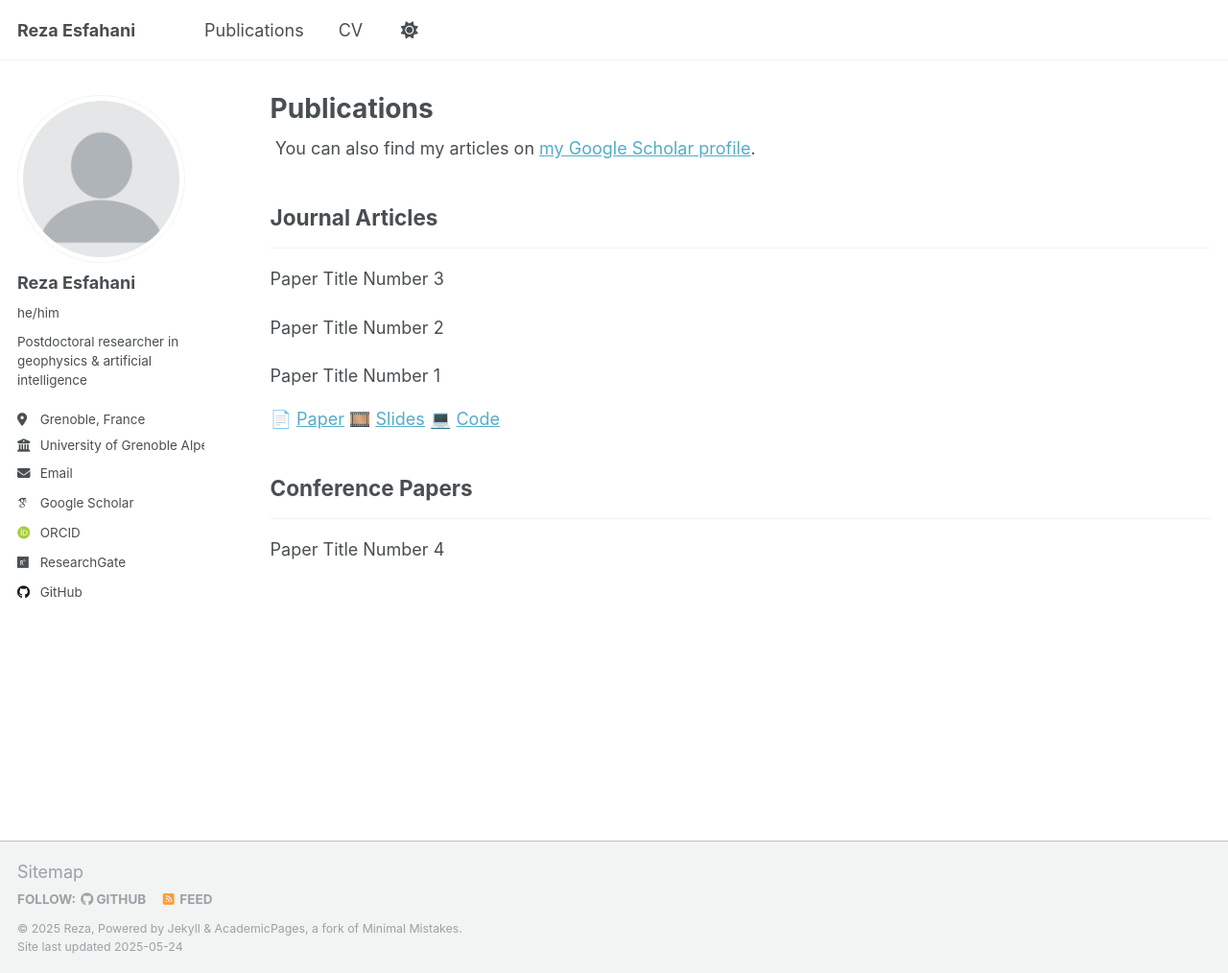
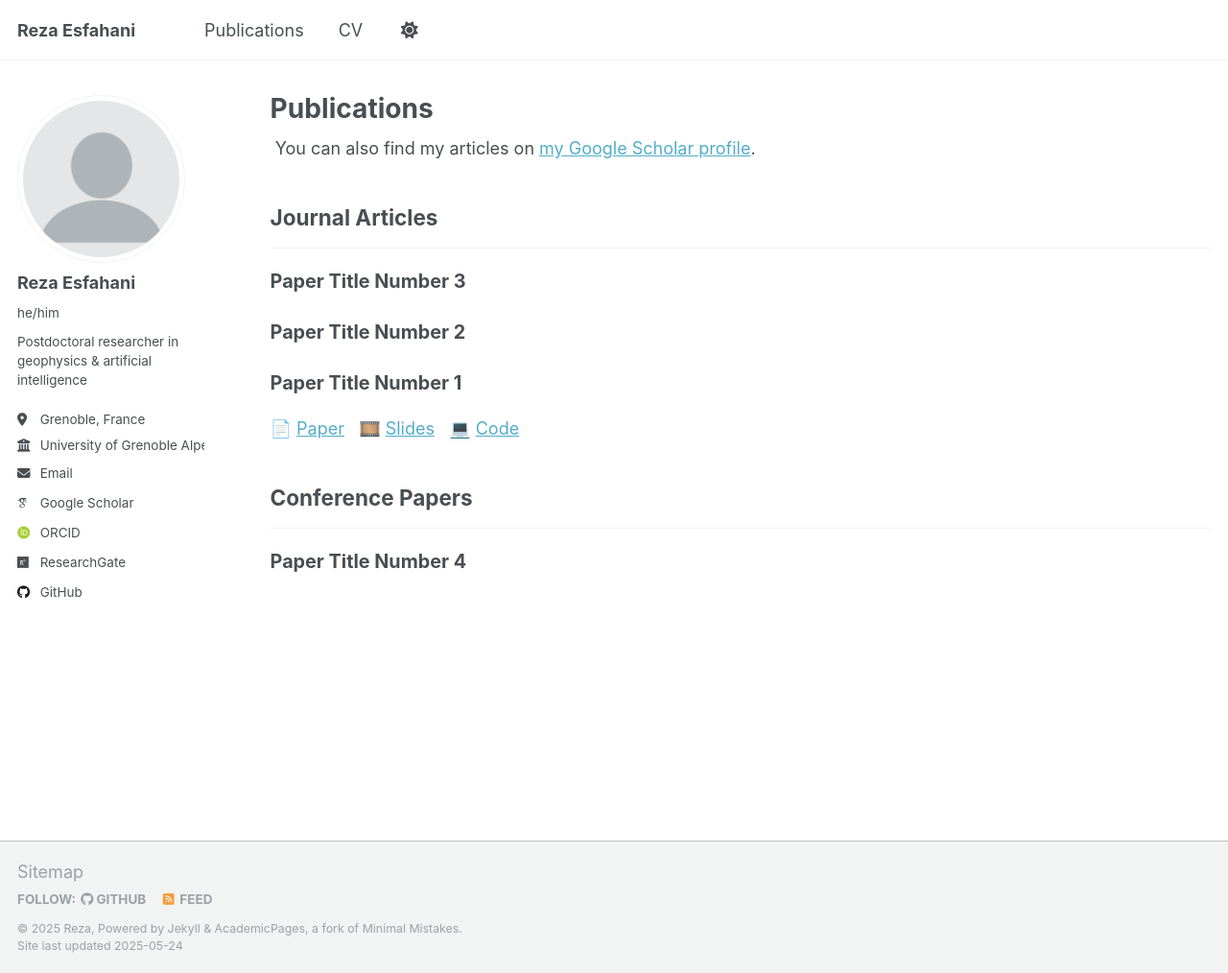
Before and after one commit to resfahani/resfahani.github.io, a Jekyll site: the page built from _pages/publications.html, in a window 1280 px wide and 1014 px high. Shown: the whole window at 96% size. Built offline with Jekyll 4.4.1, drawn with Linux system fonts in a browser that asks for light colours; some web fonts are replaced.

Commit message:
Update archive-single.html
test

```diff
--- a/_includes/archive-single.html
+++ b/_includes/archive-single.html
@@ -8,19 +8,19 @@
 <div class="{{ include.type | default: "list" }}__item">
   <article class="archive__item" itemscope itemtype="http://schema.org/CreativeWork">
 
-    <p class="archive__item-title" itemprop="headline">
-      {{ post.title }}
+    <p class="archive__item-title" itemprop="headline" style="font-weight: bold; font-size: 1.1em;">
+      {{ title }}
     </p>
 
-    <p>
+    <p class="archive__item-links">
       {% if post.paper %}
         📄 <a href="{{ post.paper }}" target="_blank">Paper</a>
       {% endif %}
       {% if post.slide %}
-        🎞️ <a href="{{ post.slide }}" target="_blank">Slides</a>
+        &nbsp;&nbsp;🎞️ <a href="{{ post.slide }}" target="_blank">Slides</a>
       {% endif %}
       {% if post.code %}
-        💻 <a href="{{ post.code }}" target="_blank">Code</a>
+        &nbsp;&nbsp;💻 <a href="{{ post.code }}" target="_blank">Code</a>
       {% endif %}
     </p>
 
```
